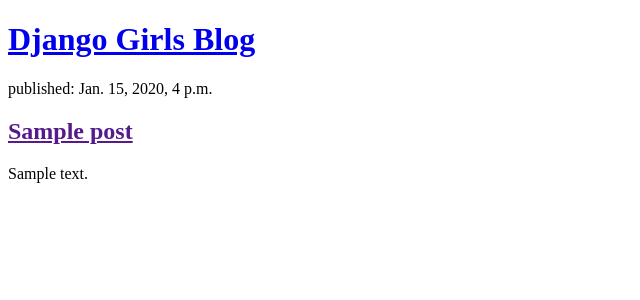
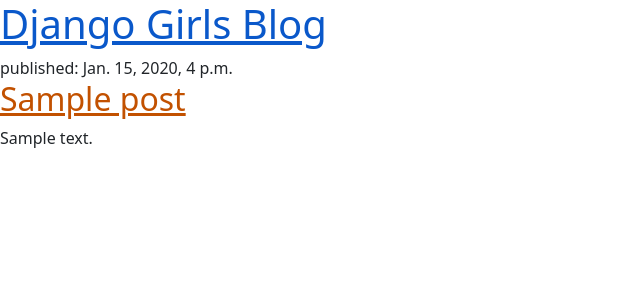
Before and after one commit to Azmain946/my-first-blog, a Django app: page / in a window 1280 px wide. Shown: the top 300 px of the page, without its empty margins (0-640 px from the left). Run offline with Django 5.2, Linux system fonts and the light colour scheme; tables that the repository leaves empty hold one stand-in row (values such as "Sample post").

Commit message:
Track css files

```diff
--- /dev/null
+++ b/blogapp/blog/static/css/blog.css
@@ -0,0 +1,3 @@
+h1 a, h2 a {
+    color: #c25100;
+}
--- a/blogapp/blog/templates/blog/post_list.html
+++ b/blogapp/blog/templates/blog/post_list.html
@@ -1,4 +1,12 @@
+{% load static %}
 <!DOCTYPE html>
+<html>
+    <head>
+        <title>Django Girls blog</title>
+        <link rel="stylesheet" href="https://cdn.jsdelivr.net/npm/bootstrap@5.1.3/dist/css/bootstrap.min.css" integrity="sha384-1BmE4kWBq78iYhFldvKuhfTAU6auU8tT94WrHftjDbrCEXSU1oBoqyl2QvZ6jIW3" crossorigin="anonymous">
+        <link rel="stylesheet" href="{% static 'blogapp\blog\static\css\blog.css' %}">
+    </head>
+    <body>
         <header>
             <h1><a href="/">Django Girls Blog</a></h1>
         </header>
@@ -10,3 +18,5 @@
                 <p>{{ post.text|linebreaksbr }}</p>
             </article>
         {% endfor %}
+    </body>
+</html>
```
Lines whose indentation alone changed are shown as unchanged.
